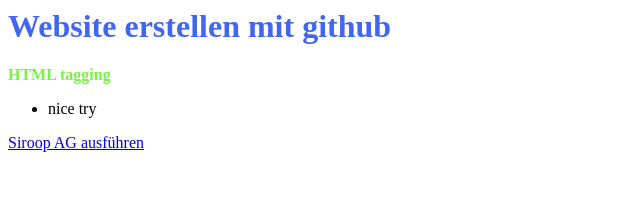
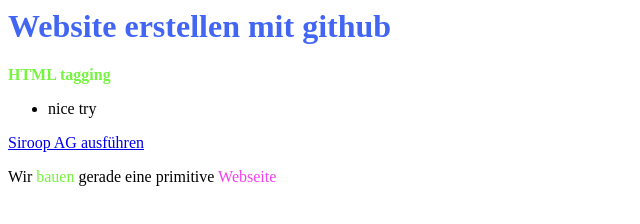
Before and after one commit to stefanbinder21/stefanbinder21.github.io, a plain HTML site: page index.html in a window 1280 px wide. Shown: the whole page, without its empty margins (0-640 px from the left). Drawn offline with Linux system fonts and the light colour scheme.

Commit message:
a little bit of span

```diff
--- a/index.html
+++ b/index.html
@@ -2,6 +2,9 @@
 <strong>HTML tagging</strong>
 <p><ul><li>nice try</li></ul></p>
 	<a href="https://siroop.ch/?iamsiroop=true">Siroop AG ausführen</a>
+<p>Wir <span class="TEST">bauen</span> gerade eine primitive <span class="color">Webseite</span></p>
+
+
   <html>
       <head>
           <title> ... </title>
--- a/main.css
+++ b/main.css
@@ -2,3 +2,6 @@ h1 {
     color: #4265f4;
 }
 strong {color: #77f441;}
+span{color: #f441ee;}
+span.TEST{color:#77f441;
+}
```
